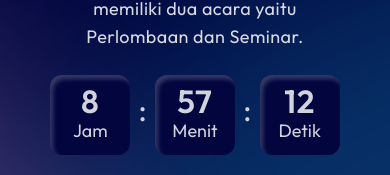
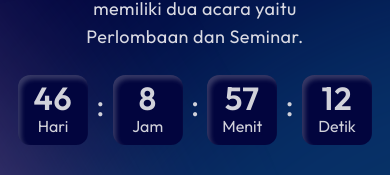
Before and after one commit to zildjianvitoo/srifoton2023fe-deployed, a Next.js app: page / in a window 390 px wide. Shown: the part 453-628 px from the top of the page. Built offline with nearby package versions, Linux system fonts and the light colour scheme.

Commit message:
fix speaker card,change countdown date on landing page

```diff
--- a/components/atoms/SpeakerCard.jsx
+++ b/components/atoms/SpeakerCard.jsx
@@ -49,7 +49,7 @@ function SpeakerCard({ speaker, secondCard }) {
         />
         <div
           className={`absolute -bottom-1  w-full transition-all duration-300 ${
-            isHover ? "h-1/2 md:h-2/5" : "h-1/4 md:h-[20%]"
+            isHover ? "h-1/2 md:h-2/5" : "h-1/4 md:h-1/4 lg:h-1/4 xl:h-1/5"
           } `}
         >
           <div className="absolute inset-0 z-0 w-full glassmorphism rounded-b-[28px] lg:rounded-b-[50px]" />
--- a/components/organisms/LandingPage/Jumbotron.jsx
+++ b/components/organisms/LandingPage/Jumbotron.jsx
@@ -4,17 +4,18 @@ import { ethnocentric } from "@/public/fonts/fonts";
 import { useEffect, useState } from "react";
 
 const Jumbotron = () => {
+  const [days, setDays] = useState(0);
   const [hours, setHours] = useState(0);
   const [minutes, setMinutes] = useState(0);
   const [seconds, setSeconds] = useState(0);
 
-  const countDownDate = new Date("Aug 23, 2023 00:00:00").getTime();
+  const countDownDate = new Date("Oct 5, 2023 00:00:00").getTime();
 
   useEffect(() => {
     const interval = setInterval(() => {
       const now = new Date().getTime();
       const distance = countDownDate - now;
-
+      setDays(Math.floor(distance / (1000 * 60 * 60 * 24)));
       setHours(
         Math.floor((distance % (1000 * 60 * 60 * 24)) / (1000 * 60 * 60))
       );
@@ -55,32 +56,42 @@ const Jumbotron = () => {
           Seminar.
         </p>
         <div className="flex justify-center items-center gap-2 md:gap-6 mt-6 text-[#494B7C] dark:text-[#F6F6F6]">
-          <div className="flex flex-col items-center justify-center w-[80px] h-[80px] sm:w-[120px] sm:h-[120px] py-3 bg-white dark:bg-[#02053E] rounded-xl countdown-box dark:countdown-box-dark">
+          <div className="flex flex-col items-center justify-center w-[70px] h-[70px] sm:w-[120px] sm:h-[120px] py-3 bg-white dark:bg-[#02053E] rounded-xl countdown-box dark:countdown-box-dark">
+            {" "}
+            <h3 className=" font-semibold tracking-wide text-[2rem] sm:text-[3rem] lg:text-[5rem] leading-[2rem] sm:!leading-[5rem] ">
+              {days}
+            </h3>
+            <p className="m-auto text-base sm:text-lg">Hari</p>
+          </div>
+          <span className="text-[2rem] sm:text-[3rem] lg:text-[5rem] mb-3">
+            :
+          </span>
+          <div className="flex flex-col items-center justify-center w-[70px] h-[70px] sm:w-[120px] sm:h-[120px] py-3 bg-white dark:bg-[#02053E] rounded-xl countdown-box dark:countdown-box-dark">
             {" "}
             <h3 className=" font-semibold tracking-wide text-[2rem] sm:text-[3rem] lg:text-[5rem] leading-[2rem] sm:!leading-[5rem] ">
               {hours}
             </h3>
-            <p className="m-auto text-lg">Jam</p>
+            <p className="m-auto text-base sm:text-lg">Jam</p>
           </div>
           <span className="text-[2rem] sm:text-[3rem] lg:text-[5rem] mb-3">
             :
           </span>
-          <div className="flex flex-col items-center justify-center w-[80px] h-[80px]  sm:w-[120px] sm:h-[120px] py-3 bg-white dark:bg-[#02053E] rounded-xl countdown-box dark:countdown-box-dark">
+          <div className="flex flex-col items-center justify-center w-[70px] h-[70px]  sm:w-[120px] sm:h-[120px] py-3 bg-white dark:bg-[#02053E] rounded-xl countdown-box dark:countdown-box-dark">
             {" "}
             <h3 className=" font-semibold tracking-wide text-[2rem] sm:text-[3rem] lg:text-[5rem] leading-[2rem] sm:!leading-[5rem]">
               {minutes}
             </h3>
-            <p className="m-auto text-lg">Menit</p>
+            <p className="m-auto text-base sm:text-lg">Menit</p>
           </div>
           <span className="text-[2rem] sm:text-[3rem] lg:text-[5rem] mb-3 ">
             :
           </span>
-          <div className="flex flex-col items-center justify-center w-[80px] h-[80px] sm:w-[120px] sm:h-[120px] py-3 bg-white dark:bg-[#02053E] rounded-xl countdown-box dark:countdown-box-dark">
+          <div className="flex flex-col items-center justify-center w-[70px] h-[70px] sm:w-[120px] sm:h-[120px] py-3 bg-white dark:bg-[#02053E] rounded-xl countdown-box dark:countdown-box-dark">
             {" "}
             <h3 className=" font-semibold tracking-wide text-[2rem] sm:text-[3rem] lg:text-[5rem] leading-[2rem] sm:!leading-[5rem]">
               {seconds}
             </h3>
-            <p className="m-auto text-lg">Detik</p>
+            <p className="m-auto text-base sm:text-lg">Detik</p>
           </div>
         </div>
         <div className="flex justify-center gap-6 z-[3] mt-8 lg:mt-12">
--- a/components/organisms/Seminar/Intro.jsx
+++ b/components/organisms/Seminar/Intro.jsx
@@ -35,8 +35,8 @@ export default function Intro() {
 
   return (
     <section className="mt-10">
-      <div className="flex flex-col justify-center w-full p-6 lg:p-10 gap-14 lg:flex-row">
-        <div className="flex lg:w-[35%] lg:mt-16 ">
+      <div className="flex flex-col justify-center w-full p-6 lg:p-10 lg:gap-10 xl:gap-14 lg:flex-row">
+        <div className="flex lg:w-[40%] xl:w-[35%] lg:mt-16 ">
           <h1 className=" text-[36px] xs:text-[44px]  leading-[3rem] xl:text-[60px] lg:leading-[4rem] font-semibold tracking-wider  p-1 pb-2 text-center lg:text-start mt-10 intro-seminar-header dark:intro-seminar-header-dark">
             <span className=" bg-gradient-to-br bg-clip-text text-transparent from-[#FC39FC] to-[#337EF0]">
               Ayo! <br />
```
